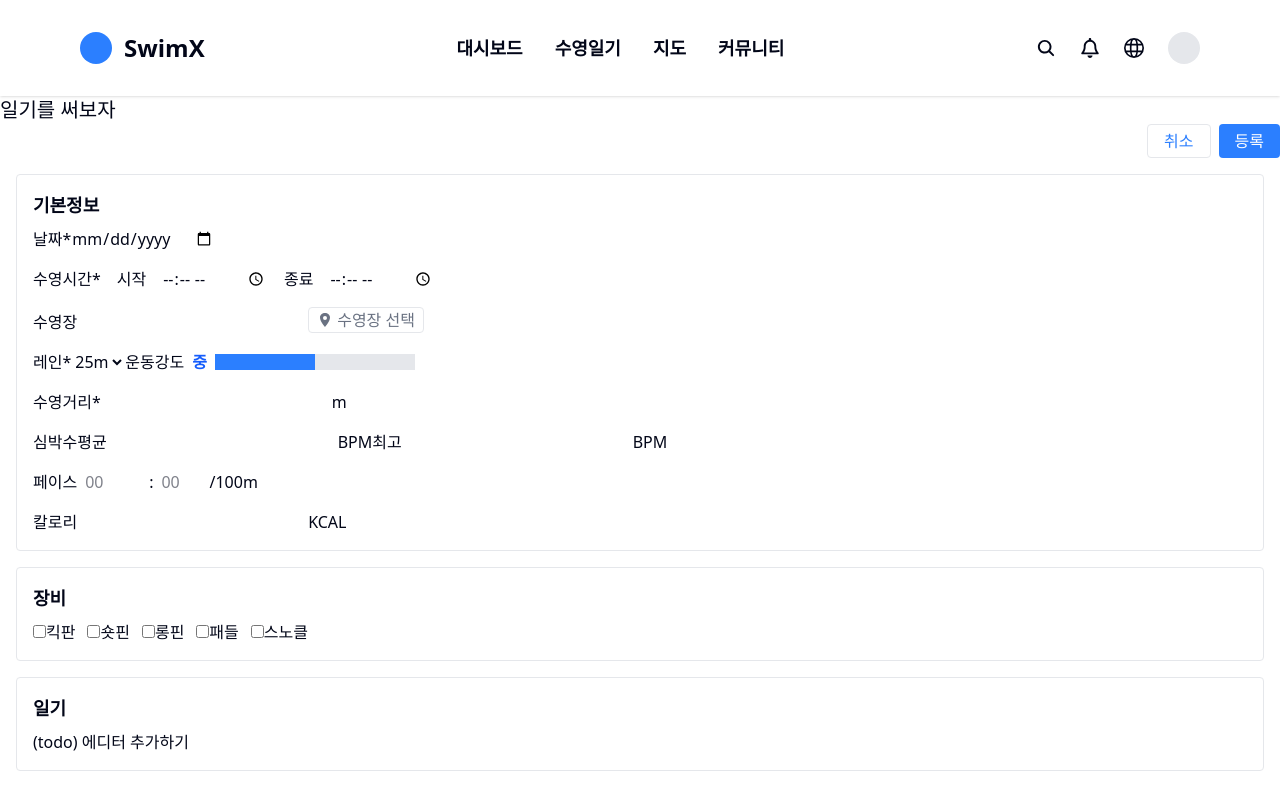
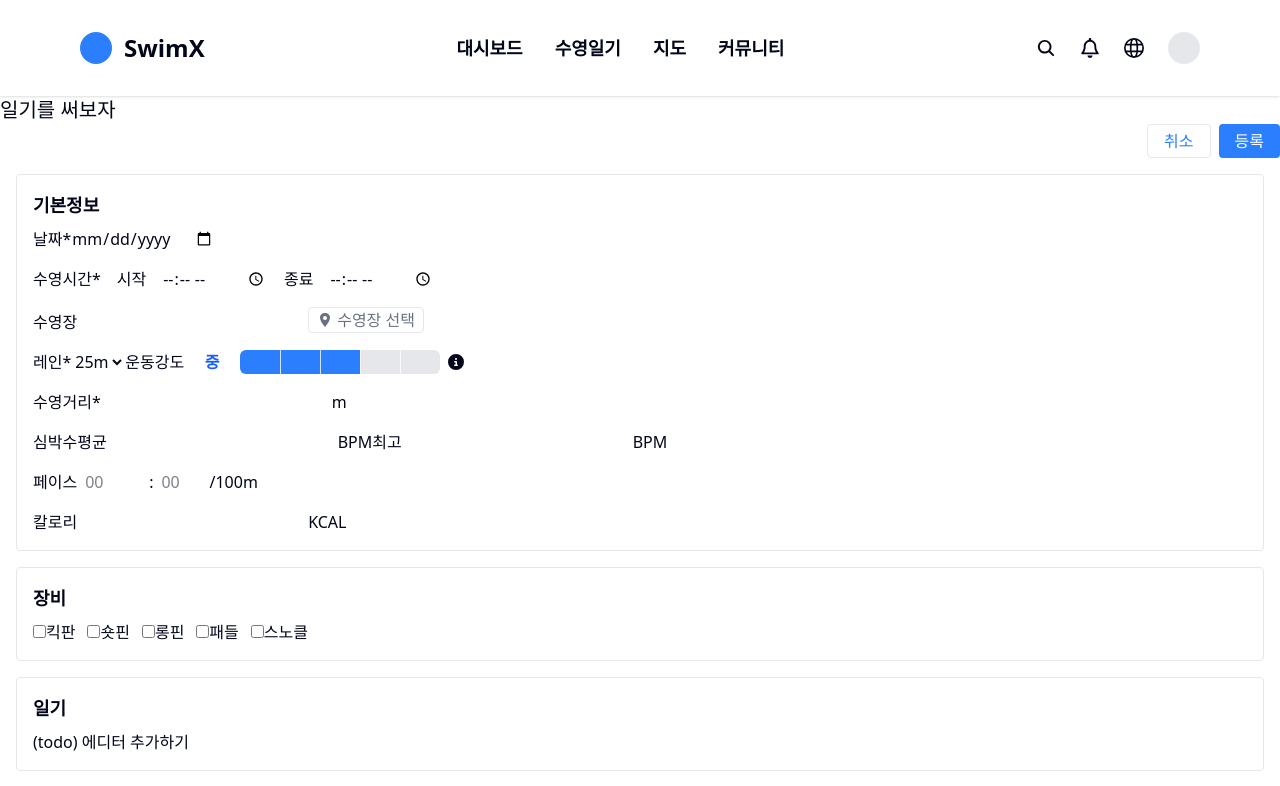
Before and after one commit to suyeon-dev/swimX, a Next.js app: page /diary/write in a window 1280 px wide. Shown: the top 786 px of the page. Built offline with nearby package versions, Linux system fonts and the light colour scheme; no server answers.

Commit message:
feat:운동강도 툴팁 추가, 슬라이더 UI 에러 수정[#3]

```diff
--- a/package.json
+++ b/package.json
@@ -11,6 +11,7 @@
   "dependencies": {
     "@hookform/resolvers": "^4.1.3",
     "@radix-ui/react-slider": "^1.2.3",
+    "@radix-ui/react-tooltip": "^1.1.8",
     "@supabase/supabase-js": "^2.49.3",
     "class-variance-authority": "^0.7.1",
     "clsx": "^2.1.1",
--- a/src/app/diary/write/page.tsx
+++ b/src/app/diary/write/page.tsx
@@ -26,7 +26,7 @@ export default function WritePage() {
   } = useForm<SwimFormData>({
     resolver: zodResolver(swimFormSchema), //zod 스키마와 연결,
     defaultValues: {
-      intensity: 50, // 운동강도 '중'
+      intensity: 60, // 운동강도 '중'
     },
   }); //useForm 훅을 제네릭 타입과 함께 사용
 
--- a/src/components/diary/IntensitySlider.tsx
+++ b/src/components/diary/IntensitySlider.tsx
@@ -4,6 +4,15 @@
 import { Slider } from '@/components/ui/slider';
 import { intensityLevels } from '@/types/log';
 import { useEffect, useState } from 'react';
+import {
+  Tooltip,
+  TooltipContent,
+  TooltipProvider,
+  TooltipTrigger,
+} from '../ui/tooltip';
+
+// 아이콘
+import { FaCircleInfo } from 'react-icons/fa6';
 
 // props 타입
 interface IntensitySliderProps {
@@ -13,9 +22,7 @@ interface IntensitySliderProps {
 
 // 값에 따른 강도 라벨을 반환하는 함수
 function getIntensityLabel(value: number): string {
-  const current = intensityLevels.find(
-    ({ range }) => value >= range[0] && value <= range[1]
-  );
+  const current = intensityLevels.find((level) => level.value === value);
   return current?.label ?? '중'; // fallback: '중'
 }
 
@@ -33,24 +40,48 @@ export default function IntensitySlider({
   }, [value]);
 
   return (
+    <TooltipProvider>
       <div className='flex items-center gap-2'>
         {/* 운동 강도 라벨 + 텍스트 */}
         <span className='font-medium whitespace-nowrap'>운동강도</span>
-      <span className='text-blue-600 font-semibold'>{label}</span>
+        <span className='text-blue-600 font-semibold w-10 flex justify-center'>
+          {label}
+        </span>
 
-      {/* Slider UI */}
+        {/* 슬라이더 wrapper */}
+        <div className='relative w-[200px] h-6'>
+          {/* 운동 강도 슬라이더바 */}
           <Slider
             value={[value]}
-        min={0}
+            min={20}
             max={100}
-        step={1}
+            step={20}
             onValueChange={(val) => onChange(val[0])}
-        className='
-          w-[200px]
-          h-4
-          relative
-        '
+            className='w-[200px] h-6'
           />
+
+          {/* 구간 tick: 4줄 (20%, 40%, 60%, 80%) */}
+          {[20, 40, 60, 80].map((percent, i) => (
+            <div
+              key={i}
+              className='absolute top-0 h-full w-px bg-white opacity-80'
+              style={{ left: `${percent}%` }}
+            />
+          ))}
         </div>
+
+        {/* 도움말 Tooltip */}
+        <Tooltip>
+          <TooltipTrigger asChild>
+            <FaCircleInfo />
+          </TooltipTrigger>
+          <TooltipContent side='right'>
+            <p className='text-sm max-w-[200px]'>
+              5단계 운동강도를 선택할 수 있어요
+            </p>
+          </TooltipContent>
+        </Tooltip>
+      </div>
+    </TooltipProvider>
   );
 }
--- a/src/components/ui/slider.tsx
+++ b/src/components/ui/slider.tsx
@@ -39,14 +39,17 @@ function Slider({
       <SliderPrimitive.Track
         data-slot='slider-track'
         className={cn(
-          'bg-gray-200 w-full grow overflow-hidden rounded-none data-[orientation=horizontal]:h-4 data-[orientation=horizontal]:w-full data-[orientation=vertical]:h-full data-[orientation=vertical]:w-1.5'
+          'relative bg-gray-200 w-full overflow-hidden rounded-sm data-[orientation=horizontal]:h-6 data-[orientation=horizontal]:w-full data-[orientation=vertical]:h-full data-[orientation=vertical]:w-1.5'
         )}
       >
         <SliderPrimitive.Range
           data-slot='slider-range'
           className={cn(
-            'bg-blue-500 absolute data-[orientation=horizontal]:h-full data-[orientation=vertical]:w-full'
+            'bg-blue-500 absolute top-0 left-0 data-[orientation=horizontal]:h-full data-[orientation=vertical]:w-full'
           )}
+          style={{
+            width: `${value}%`, // value 자체가 퍼센트되도록 수정함
+          }}
         />
       </SliderPrimitive.Track>
       {Array.from({ length: _values.length }, (_, index) => (
--- /dev/null
+++ b/src/components/ui/tooltip.tsx
@@ -0,0 +1,61 @@
+'use client';
+
+import * as React from 'react';
+import * as TooltipPrimitive from '@radix-ui/react-tooltip';
+
+import { cn } from '@/lib/utils';
+
+function TooltipProvider({
+  delayDuration = 0,
+  ...props
+}: React.ComponentProps<typeof TooltipPrimitive.Provider>) {
+  return (
+    <TooltipPrimitive.Provider
+      data-slot='tooltip-provider'
+      delayDuration={delayDuration}
+      {...props}
+    />
+  );
+}
+
+function Tooltip({
+  ...props
+}: React.ComponentProps<typeof TooltipPrimitive.Root>) {
+  return (
+    <TooltipProvider>
+      <TooltipPrimitive.Root data-slot='tooltip' {...props} />
+    </TooltipProvider>
+  );
+}
+
+function TooltipTrigger({
+  ...props
+}: React.ComponentProps<typeof TooltipPrimitive.Trigger>) {
+  return <TooltipPrimitive.Trigger data-slot='tooltip-trigger' {...props} />;
+}
+
+function TooltipContent({
+  className,
+  sideOffset = 0,
+  children,
+  ...props
+}: React.ComponentProps<typeof TooltipPrimitive.Content>) {
+  return (
+    <TooltipPrimitive.Portal>
+      <TooltipPrimitive.Content
+        data-slot='tooltip-content'
+        sideOffset={sideOffset}
+        className={cn(
+          'bg-primary text-primary-foreground animate-in fade-in-0 zoom-in-95 data-[state=closed]:animate-out data-[state=closed]:fade-out-0 data-[state=closed]:zoom-out-95 data-[side=bottom]:slide-in-from-top-2 data-[side=left]:slide-in-from-right-2 data-[side=right]:slide-in-from-left-2 data-[side=top]:slide-in-from-bottom-2 z-50 w-fit origin-(--radix-tooltip-content-transform-origin) rounded-md px-3 py-1.5 text-xs text-balance',
+          className
+        )}
+        {...props}
+      >
+        {children}
+        <TooltipPrimitive.Arrow className='bg-primary fill-primary z-50 size-2.5 translate-y-[calc(-50%_-_2px)] rotate-45 rounded-[2px]' />
+      </TooltipPrimitive.Content>
+    </TooltipPrimitive.Portal>
+  );
+}
+
+export { Tooltip, TooltipTrigger, TooltipContent, TooltipProvider };
--- a/src/schemas/logSchema.ts
+++ b/src/schemas/logSchema.ts
@@ -6,8 +6,8 @@ export const swimFormSchema = z.object({
   startTime: z.string().min(1, '시작 시간을 입력해주세요'),
   endTime: z.string().min(1, '종료 시간을 입력해주세요'),
   pool: z.string().optional(),
-  lane: z.enum(['25', '50'], { required_error: '레인을 선택해주세요' }),
-  intensity: z.number().min(0).max(100).default(50),
+  lane: z.enum(['25', '50', '기타'], { required_error: '레인을 선택해주세요' }),
+  intensity: z.number().min(0).max(100).default(60),
   distance: z.coerce.number().min(1, '거리를 입력해주세요'),
   heartRateAvg: z.coerce.number().optional(),
   heartRateMax: z.coerce.number().optional(),
--- a/src/types/log.ts
+++ b/src/types/log.ts
@@ -16,38 +16,38 @@ export interface SwimLog {
 // ------------- 운동 강도 -------------
 export interface IntensityLevel {
   label: '최하' | '하' | '중' | '상' | '최상'; // 유니언 타입으로 제한
-  range: [number, number]; //튜플 타입으로 2개의 숫자 고정
+  value: number;
   description: string;
 }
 
 export const intensityLevels: IntensityLevel[] = [
   {
     label: '최하',
-    range: [0, 19],
+    value: 20,
     description:
       '거의 힘들지 않음. 편안한 속도로 오래 수영할 수 있음. 몸을 푸는 데 적합.',
   },
   {
     label: '하',
-    range: [20, 39],
+    value: 40,
     description:
       '가볍게 운동이 되는 느낌. 약간 숨이 차지만 대화 가능. 비교적 오래 지속 가능.',
   },
   {
     label: '중',
-    range: [40, 59],
+    value: 60,
     description:
       '운동하는 느낌이 듬. 심박수 상승. 잠깐의 집중이 필요하지만 부담되지 않음.',
   },
   {
     label: '상',
-    range: [60, 79],
+    value: 80,
     description:
       '도전적이며 숨이 차고 팔과 다리에 힘이 듦. 오래 지속하기 어려움.',
   },
   {
     label: '최상',
-    range: [80, 100],
+    value: 100,
     description:
       '최대치에 가까운 강도. 매우 힘들며 짧은 시간만 가능. 훈련 후 회복 시간 필요.',
   },
```
Also changed, not shown: 1 other file (tests, documents, lock files or other folders). Lines whose indentation alone changed are shown as unchanged.
